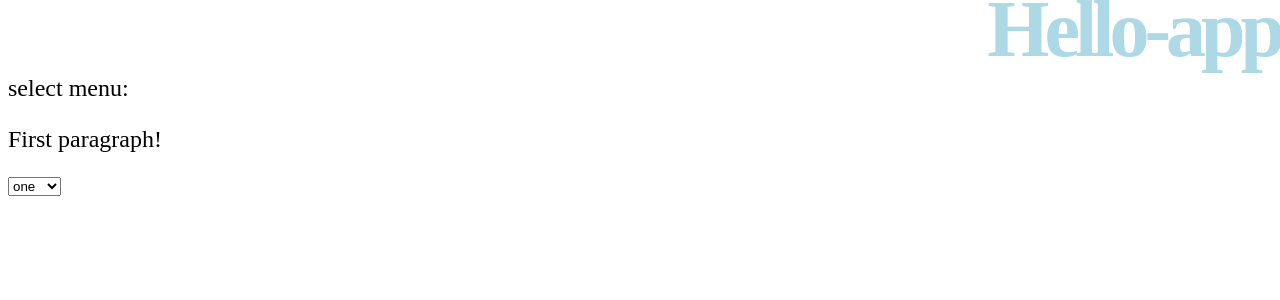
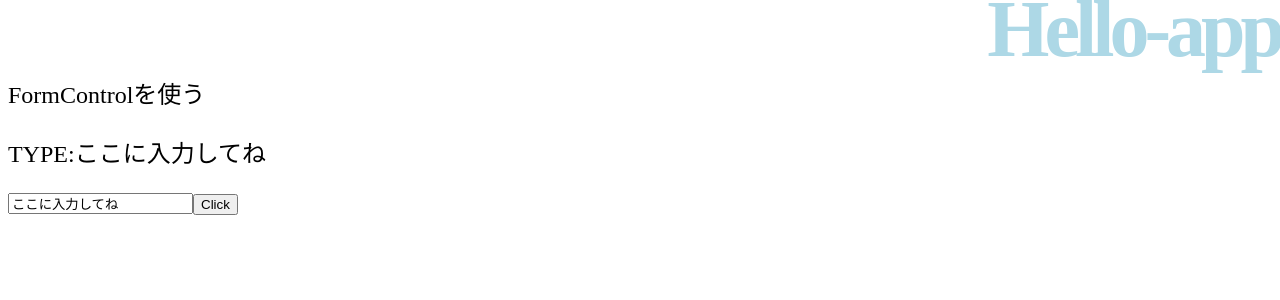
Before and after one commit to owdtkj829/angular-practice, an Angular app: page / in a window 1280 px wide. Shown: the top 300 px of the page. Built offline with nearby package versions, Linux system fonts and the light colour scheme.

Commit message:
FormModuleの勉強

```diff
--- a/src/app/app.module.ts
+++ b/src/app/app.module.ts
@@ -1,8 +1,10 @@
 import { BrowserModule } from '@angular/platform-browser';
 import { NgModule } from '@angular/core';
+import { FormsModule, ReactiveFormsModule } from '@angular/forms';
 
 import { AppComponent } from './app.component';
 import { HelloComponent } from './hello/hello.component';
+import { MycheckService } from './mycheck.Service';
 
 @NgModule({
   declarations: [
@@ -10,9 +12,15 @@ import { HelloComponent } from './hello/hello.component';
     HelloComponent
   ],
   imports: [
-    BrowserModule
+    BrowserModule,
+    FormsModule,
+    ReactiveFormsModule
   ],
   providers: [],
   bootstrap: [HelloComponent]
 })
-export class AppModule { }
+export class AppModule {
+  constructor(private service: MycheckService) {
+    service.name = 'hanako';
+  }
+}
--- a/src/app/hello/hello.component.html
+++ b/src/app/hello/hello.component.html
@@ -5,15 +5,9 @@
     <p>
         {{message}}
     </p>
-    <div [ngSwitch]="switch">
-        <p *ngSwitchCase="'one'">First paragraph!</p>
-        <p *ngSwitchCase="'two'">Two paragraph!</p>
-        <p *ngSwitchCase="'three'">Three paragraph!</p>
-        <p *ngSwitchDefault>default paragraph.</p>
-    </div>
-    <select #sel (change)="doSelect(sel.value)">
-        <option>one</option>
-        <option>two</option>
-        <option>three</option>
-    </select>
+    <p>
+        TYPE:{{myControl.value}}
+    </p>
+    <input type="text" [formControl]="myControl" />
+    <button (click)="doClick()">Click</button>
 </div>
--- a/src/app/hello/hello.component.ts
+++ b/src/app/hello/hello.component.ts
@@ -1,25 +1,26 @@
 import { Component, OnInit } from '@angular/core';
+import { FormControl, FormGroup } from '@angular/forms';
 
 @Component({
   selector: 'app-hello',
   styleUrls: ['./hello.component.css'],
   templateUrl: './hello.component.html'
 })
+
 export class HelloComponent implements OnInit {
   title: string;
   message: string;
-  switch: string;
+  myControl: FormControl;
 
-  constructor() {
-  }
+  constructor() { }
 
   ngOnInit() {
     this.title = 'Hello-app';
-    this.message = 'select menu:';
-    this.switch = "one";
+    this.message = 'FormControlを使う';
+    this.myControl = new FormControl('ここに入力してね');
   }
 
-  doSelect(val) {
-    this.switch = val;
+  doClick() {
+    this.message = '「' + this.myControl.value + '」と書きましたね。';
   }
 }
--- /dev/null
+++ b/src/app/mycheck.service.ts
@@ -0,0 +1,23 @@
+import { Injectable } from '@angular/core';
+
+@Injectable({
+  providedIn: 'root'
+})
+export class MycheckService {
+
+  constructor() {
+    this.name = '(no-name)';
+  }
+
+  get name() {
+    return this._name;
+  }
+  set name(name: string) {
+    this._name = name;
+  }
+
+  //helloメソッド
+  hello() {
+    return "Hello," + this.name + "!!";
+  }
+}
```
Also changed, not shown: 1 other file (tests, documents, lock files or other folders).
